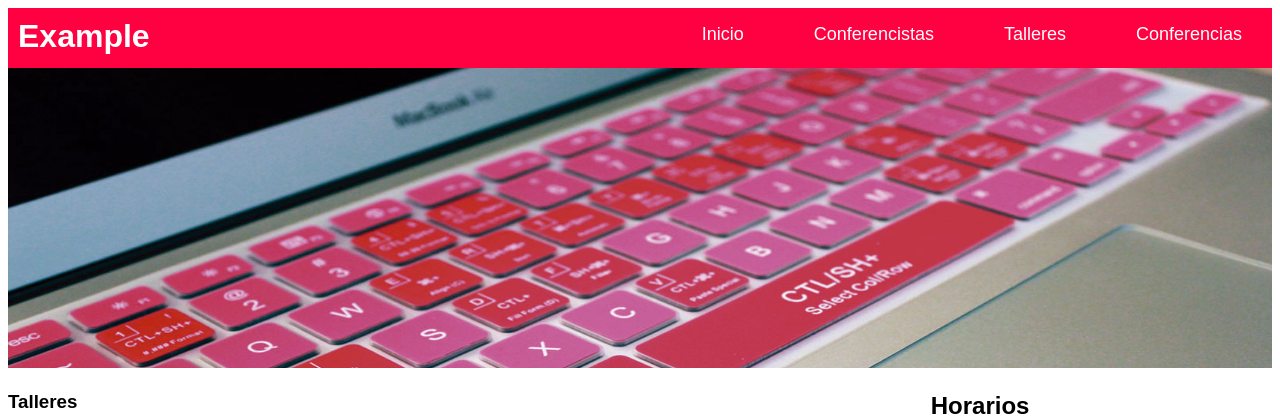
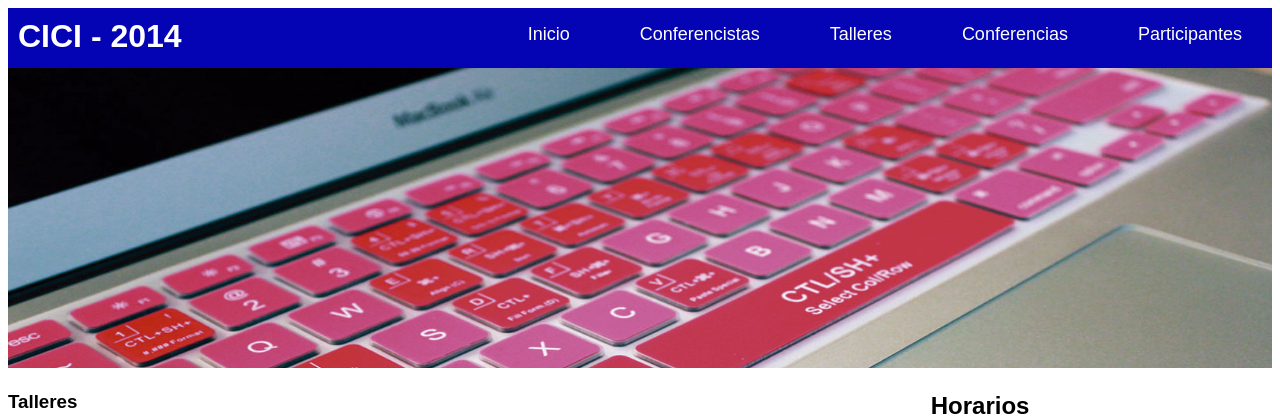
Before and after one commit to darciga/congress, a Django app: page / in a window 1280 px wide. Shown: the top 420 px of the page. Run offline with Django 3.2, Linux system fonts and the light colour scheme; data comes from the database, SQL or seed files in the repository; both versions use the stored data as it was after the commit; parts of the project's set-up code (start-up, migrations or seed data) failed here and were passed over.

Commit message:
Ajustes de colores del menu y campo de requermiientos en talleres

```diff
--- a/congress/models.py
+++ b/congress/models.py
@@ -53,6 +53,7 @@ class Conference(BasePresentations):
 class Workshops(BasePresentations):
     rapporteur = models.ForeignKey(Rapporteur, related_name="Rapporteur")
     placesAvailable = models.IntegerField(_("Places available"), default=20)
+    requirements = models.CharField(_("Requirements"), max_length=180, default="Laptop")
 
     class Meta:
         verbose_name = "Workshop"
--- a/congress/static/css/estilo.css
+++ b/congress/static/css/estilo.css
@@ -23,7 +23,7 @@ body{
 }
 
 #menu-s{
-	background-color: #FF0040;
+	background-color: #0404B4;
 	width: 100%;
 	height: 60px;
 	margin: 0px;
--- a/templates/index.html
+++ b/templates/index.html
@@ -12,7 +12,7 @@
         <header><!--Cabecera principal de mi sitio-->
             <div class="logo">
                 <a href="#">
-                    Example
+                    CICI - 2014
                 </a>
             </div><!--URL de Mi Logo-->
             <div id="menu-s">
@@ -22,6 +22,7 @@
                         <li><a href="#">Conferencistas</a></li>
                         <li><a href="#">Talleres</a></li>
                         <li><a href="#">Conferencias</a></li>
+                         <li><a href="#">Participantes</a></li>
                     </ul>
                 </nav>
             </div>
```
Also changed, not shown: README.md, congress/migrations/0003_workshops_requirements.py (added), db.sqlite3.
